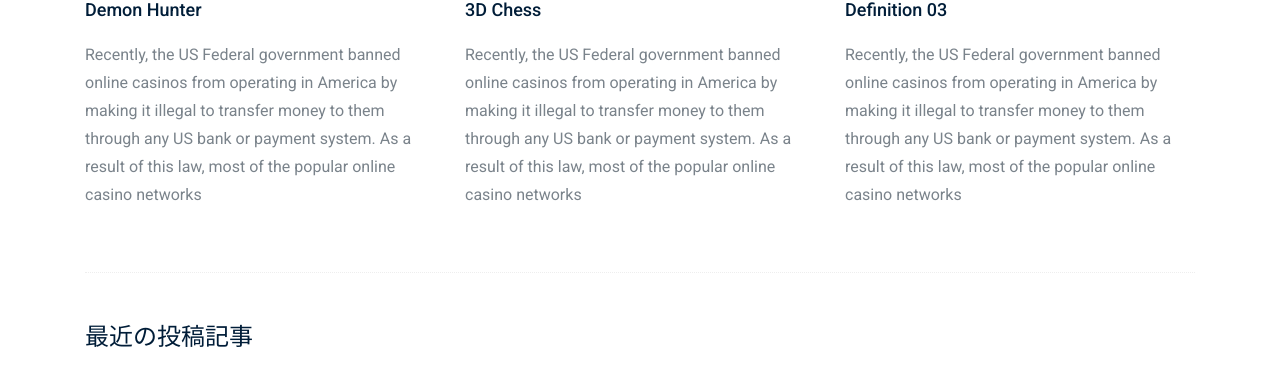
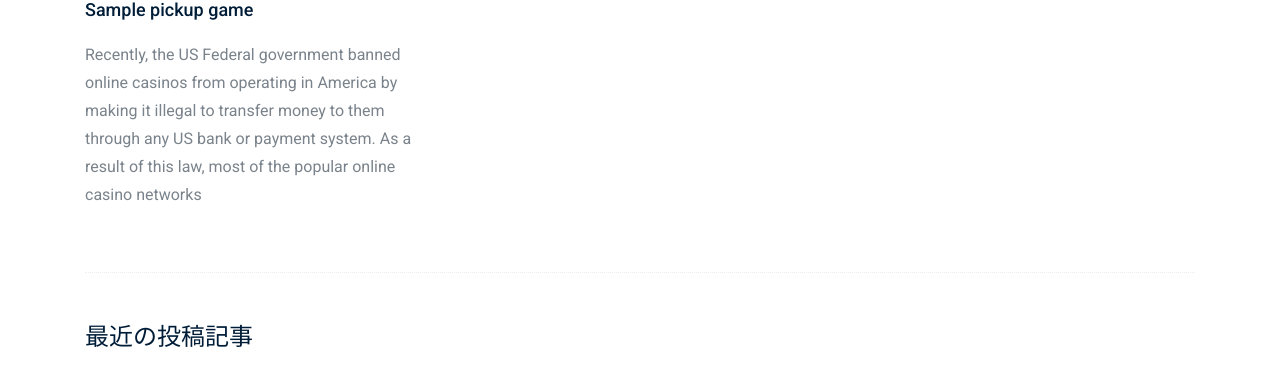
Before and after one commit to hideri777/seikabutsu, a PHP site: the page made by app/templates/index.twig in a window 1280 px wide. Shown: the part 822-1201 px from the top of the page. Run offline with PHP 8.4, Linux system fonts and the light colour scheme; tables that the repository leaves empty or names only in its code hold one stand-in row (values such as "Sample post"); the template is opened without the code that fills it: most values are stand-ins (such as "Sample title", 1, 10 or a date in 2020); some libraries are stand-ins or nearby versions.

Commit message:
トップページの微調整など

```diff
--- a/app/templates/index.twig
+++ b/app/templates/index.twig
@@ -4,7 +4,7 @@
 	<head>
 		<meta charset="utf-8">
 		<meta http-equiv="x-ua-compatible" content="ie=edge">
-		<title>TopPage</title>
+		<title>Gamelog</title>
 		<meta name="description" content="">
 		<meta
 		name="viewport" content="width=device-width, initial-scale=1">
@@ -61,13 +61,18 @@
 
 
 				<div class="section-top-border">
+					<div class="row justify-content-xl-between">
 					<h3 class="mb-30">フューチャー作品</h3>
+					<a href=""></a>
+					</div>
+
 					<div class="row">
+					{% for pickupGame in pickupGames %}
 						<div class="col-md-4">
-							<img src="https://steamcdn-a.akamaihd.net/steam/apps/535530/header.jpg" alt="" class="img-fluid">
+							<img src="https://steamcdn-a.akamaihd.net/steam/apps/{{pickupGame.game_id}}/header.jpg" alt="" class="img-fluid">
 							<div class="single-defination">
 								<h4 class="mb-20">
-									<a href="game.php?game_id=535530">Demon Hunter</a>
+									<a href="game.php?game_id={{pickupGame.game_id}}">{{pickupGame.game_title}}</a>
 								</h4>
 								<p>Recently, the US Federal government banned online casinos from operating in America by
 																										making it illegal to
@@ -76,38 +81,14 @@
 																										online casino networks</p>
 							</div>
 						</div>
-						<div class="col-md-4">
-							<img src="https://steamcdn-a.akamaihd.net/steam/apps/535700/header.jpg" alt="" class="img-fluid">
-							<div class="single-defination">
-								<h4 class="mb-20">
-									<a href="game.php?game_id=535700">3D Chess</a>
-								</h4>
-								<p>Recently, the US Federal government banned online casinos from operating in America by
-																										making it illegal to
-																										transfer money to them through any US bank or payment system. As a result of this law,
-																										most of the popular
-																										online casino networks</p>
-							</div>
-						</div>
-						<div class="col-md-4">
-							<img src="https://steamcdn-a.akamaihd.net/steam/apps/535736/header.jpg" alt="" class="img-fluid">
-							<div class="single-defination">
-								<h4 class="mb-20">Definition 03</h4>
-								<p>Recently, the US Federal government banned online casinos from operating in America by
-																										making it illegal to
-																										transfer money to them through any US bank or payment system. As a result of this law,
-																										most of the popular
-																										online casino networks</p>
-							</div>
-						</div>
+					{% endfor %}
+
 					</div>
 				</div>
 
 				<div class="section-top-border">
 					<h3 class="mb-30">最近の投稿記事</h3>
 					{% for recentPost in recentPosts %}
-
-
 						<div class="row mb-10">
 							<div class="col-md-3">
 								<a href="post.php?post_id={{recentPost.post_id}}">
```
Also changed, not shown: app/config/Bootstrap.php (+8 -2 lines), app/config/PDODatabase.php (+4 -4 lines), app/models/Game.php (+7 -0 lines), public/index.php (+10 -20 lines).
